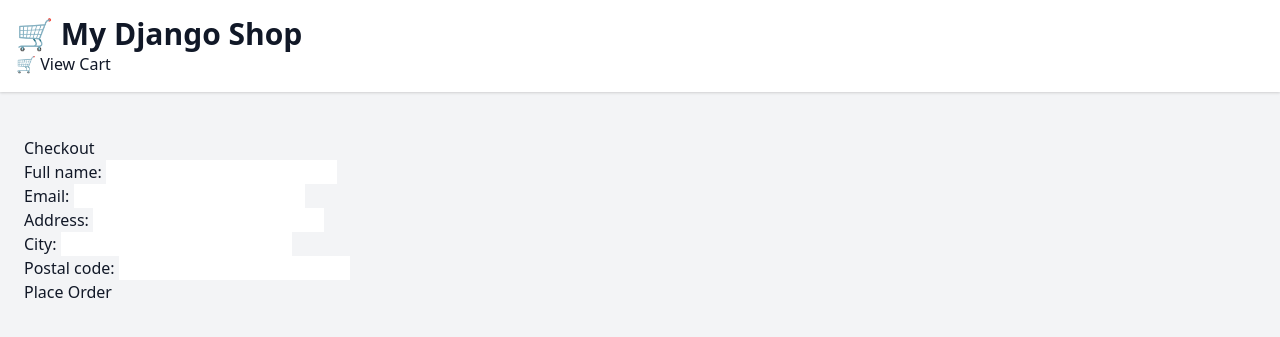
After one commit to ssdev4/django-ecommerce, a Django app: page /checkout/ in a window 1280 px wide. The commit adds this page. Shown: the top 337 px of the page. Run offline with Django 4.2, Linux system fonts and the light colour scheme.

Commit message:
Added Checkout

```diff
--- /dev/null
+++ b/checkout/forms.py
@@ -0,0 +1,7 @@
+from django import forms
+from .models import Order
+
+class CheckoutForm(forms.ModelForm):
+    class Meta:
+        model = Order
+        fields = ['full_name', 'email', 'address', 'city', 'postal_code']
--- a/checkout/models.py
+++ b/checkout/models.py
@@ -3,21 +3,31 @@ from django.db import models
 from products.models import Product
 
 class Order(models.Model):
-    user = models.ForeignKey(settings.AUTH_USER_MODEL, on_delete=models.CASCADE, related_name='orders')
-    product = models.ManyToManyField(Product, through='OrderItem')  # Many-to-many through OrderItem
-    total_price = models.DecimalField(max_digits=10, decimal_places=2)
-    shipping_address = models.TextField()
-    ordered_at = models.DateTimeField(auto_now_add=True)
-    status = models.CharField(max_length=50, default='pending')  # Pending, completed, shipped, etc.
+    user = models.ForeignKey(settings.AUTH_USER_MODEL, on_delete=models.SET_NULL, null=True, blank=True, related_name='orders')
+    full_name = models.CharField(max_length=100, null=True, blank=True)
+    email = models.EmailField(null=True, blank=True)
+    address = models.CharField(max_length=255, null=True, blank=True)
+    city = models.CharField(max_length=100, null=True, blank=True)
+    postal_code = models.CharField(max_length=20, null=True, blank=True)
+    created_at = models.DateTimeField(auto_now_add=True)
+    status = models.CharField(max_length=50, default='pending')
 
     def __str__(self):
-        return f"Order #{self.id} by {self.user.username}"
+        return f"Order #{self.id} by {self.user.username if self.user else 'Guest'}"
+
+    @property
+    def total(self):
+        return sum(item.total_price for item in self.items.all())
 
 class OrderItem(models.Model):
-    order = models.ForeignKey(Order, on_delete=models.CASCADE)
+    order = models.ForeignKey(Order, on_delete=models.CASCADE, related_name='items')
     product = models.ForeignKey(Product, on_delete=models.CASCADE)
-    quantity = models.PositiveIntegerField(default=1)
+    quantity = models.PositiveIntegerField()
     price = models.DecimalField(max_digits=10, decimal_places=2)
 
     def __str__(self):
         return f"{self.quantity} of {self.product.name}"
+
+    @property
+    def total_price(self):
+        return self.quantity * self.price
--- /dev/null
+++ b/checkout/urls.py
@@ -0,0 +1,9 @@
+from django.urls import path
+from .views import CheckoutView, OrderSuccessView
+
+app_name = 'checkout'
+
+urlpatterns = [
+    path('', CheckoutView.as_view(), name='checkout'),
+    path('success/', OrderSuccessView.as_view(), name='order_success'),
+]
--- a/checkout/views.py
+++ b/checkout/views.py
@@ -1,3 +1,40 @@
-from django.shortcuts import render
+from django.shortcuts import render, redirect
+from django.views import View
+from .forms import CheckoutForm
+from .models import Order, OrderItem
+from cart.models import Cart
+from django.views.generic import TemplateView
 
-# Create your views here.
+class CheckoutView(View):
+    def get(self, request):
+        form = CheckoutForm()
+        return render(request, 'checkout/checkout.html', {'form': form})
+
+    def post(self, request):
+        form = CheckoutForm(request.POST)
+        if form.is_valid():
+            order = form.save(commit=False)
+            if request.user.is_authenticated:
+                order.user = request.user
+            order.save()
+
+            # Fetch the current cart
+            cart = Cart.objects.filter(user=request.user if request.user.is_authenticated else None,
+                                       session_key=request.session.session_key).first()
+            if cart:
+                for item in cart.items.all():
+                    OrderItem.objects.create(
+                        order=order,
+                        product=item.product,
+                        quantity=item.quantity,
+                        price=item.product.price
+                    )
+                # Clear the cart
+                cart.items.all().delete()
+
+            return redirect('checkout:order_success')
+
+        return render(request, 'checkout/checkout.html', {'form': form})
+
+class OrderSuccessView(TemplateView):
+    template_name = 'checkout/success.html'
--- a/ecommerce_project/urls.py
+++ b/ecommerce_project/urls.py
@@ -23,4 +23,5 @@ urlpatterns = [
     path('admin/', admin.site.urls),
     path('', include('products.urls')),
     path('cart/', include('cart.urls')),
+    path('checkout/', include('checkout.urls')),
 ] + static(settings.MEDIA_URL, document_root=settings.MEDIA_ROOT)
--- a/templates/base.html
+++ b/templates/base.html
@@ -7,7 +7,7 @@
 </head>
 <body class="bg-gray-100 text-gray-900">
   <header class="bg-white shadow p-4">
-    <h1 class="text-3xl font-bold">🛒 My Django Shop</h1>
+    <a href="/"><h1 class="text-3xl font-bold">🛒 My Django Shop</h1></a>
     <a href="{% url 'cart:cart_detail' %}">🛒 View Cart</a>
   </header>
   {% load static %}
--- a/templates/cart/cart_detail.html
+++ b/templates/cart/cart_detail.html
@@ -44,7 +44,10 @@
 
     <h4>Total: ${{ cart.total }}</h4>
 
-    <a href="#" class="btn btn-success">Checkout</a>
+    {% if cart.items.all %}
+      <a href="{% url 'checkout:checkout' %}" class="btn btn-primary mt-4">Proceed to Checkout</a>
+    {% endif %}
+
   {% else %}
     <p>Your cart is empty.</p>
   {% endif %}
--- /dev/null
+++ b/templates/checkout/checkout.html
@@ -0,0 +1,11 @@
+{% extends 'base.html' %}
+{% block content %}
+<div class="container mt-5">
+  <h2>Checkout</h2>
+  <form method="post">
+    {% csrf_token %}
+    {{ form.as_p }}
+    <button type="submit" class="btn btn-success">Place Order</button>
+  </form>
+</div>
+{% endblock %}
```
Also changed, not shown: templates/checkout/success.html (added, +8 -0 lines), checkout/migrations/0002_rename_ordered_at_order_created_at_and_more.py (added).
